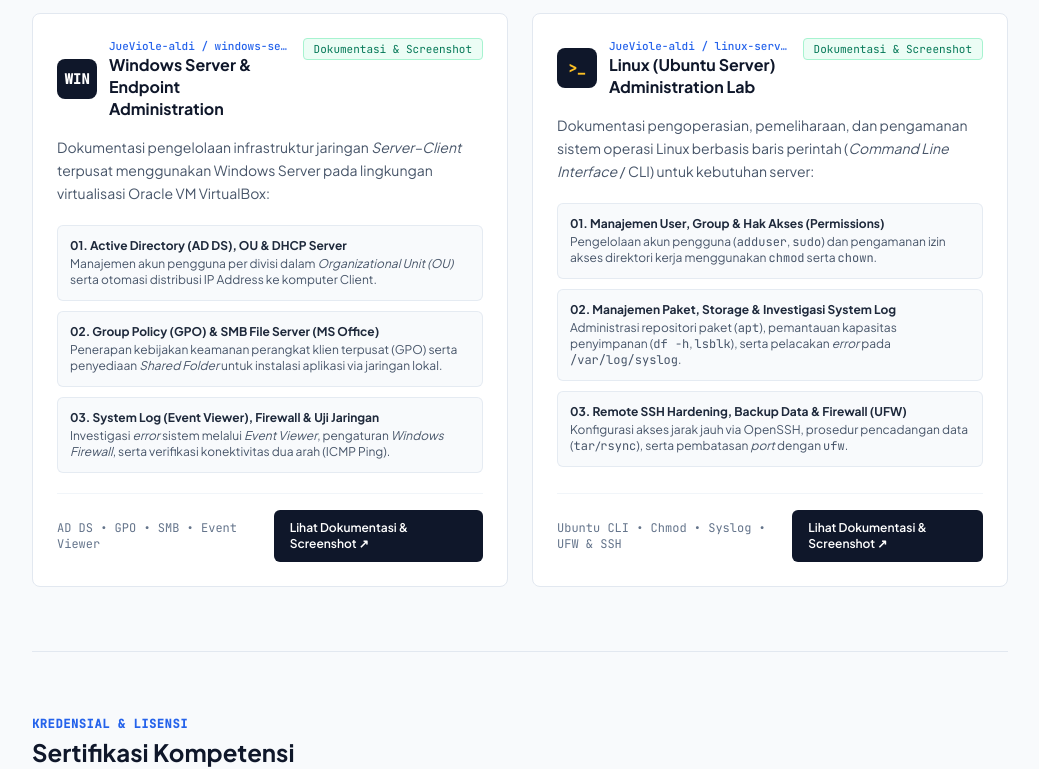
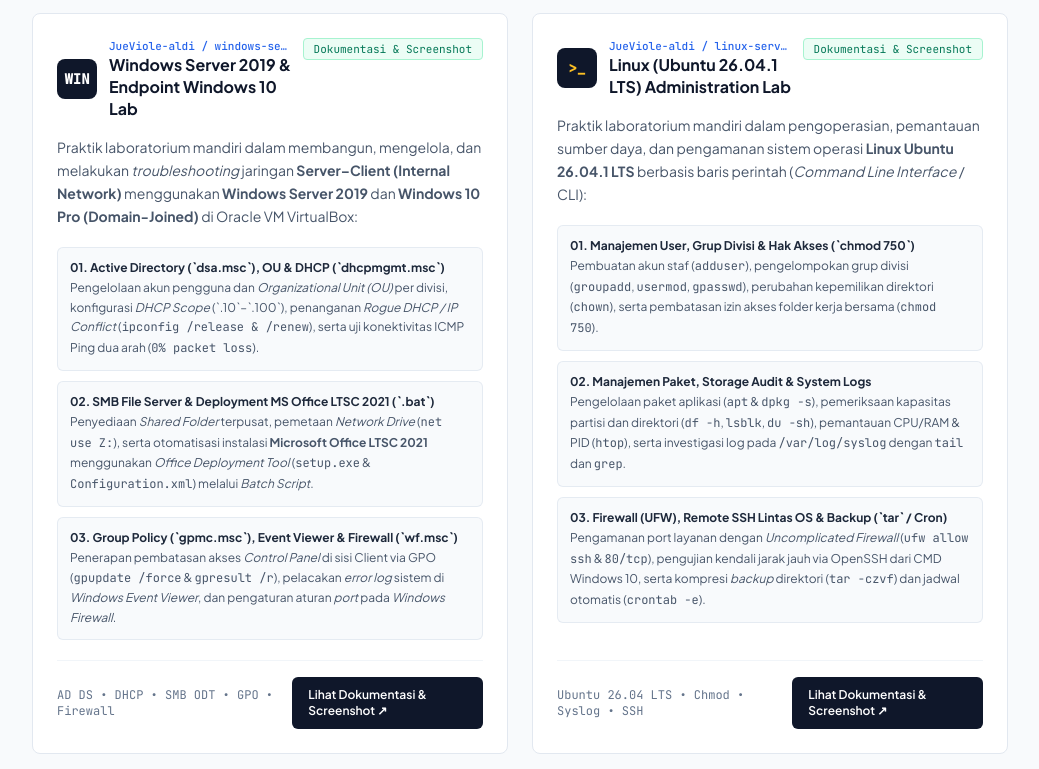
Before and after one commit to JueViole-aldi/JueViole-aldi.github.io, a plain HTML site: page index.html in a window 1280 px wide. Shown: the part 2611-3380 px from the top of the page, without its empty margins (120-1159 px from the left). Drawn offline with nearby package versions, Linux system fonts and the light colour scheme.

Commit message:
Update index.html

```diff
--- a/index.html
+++ b/index.html
@@ -247,10 +247,11 @@
                 </a>
             </div>
 
-          <!-- 2 Kartu Dokumentasi Repository Utama (Sudah Diperbaiki untuk Layar HP) -->
+
+            <!-- 2 Kartu Dokumentasi Repository Utama (Dengan Rincian Lengkap) -->
             <div class="grid grid-cols-1 md:grid-cols-2 gap-6">
 
-                <!-- Repo 1: Windows Server Home Lab -->
+                <!-- Repo 1: Windows Server 2019 & Win 10 Home Lab -->
                 <article class="min-w-0 bg-white rounded-lg border border-slate-200 p-5 sm:p-6 flex flex-col justify-between space-y-5">
                     <div class="space-y-4">
                         <div class="flex flex-col sm:flex-row sm:items-start justify-between gap-2.5">
@@ -260,7 +261,7 @@
                                 </div>
                                 <div class="min-w-0">
                                     <span class="block text-[11px] font-mono text-blue-600 font-medium truncate">JueViole-aldi / windows-server-homelab</span>
-                                    <h4 class="text-base font-bold text-slate-900 leading-snug">Windows Server & Endpoint Administration</h4>
+                                    <h4 class="text-base font-bold text-slate-900 leading-snug">Windows Server 2019 & Endpoint Windows 10 Lab</h4>
                                 </div>
                             </div>
                             <span class="self-start text-[11px] font-mono bg-emerald-50 text-emerald-700 border border-emerald-200 px-2.5 py-0.5 rounded whitespace-nowrap flex-shrink-0">
@@ -269,35 +270,35 @@
                         </div>
 
                         <p class="text-sm text-slate-600 leading-relaxed">
-                            Dokumentasi pengelolaan infrastruktur jaringan <em>Server–Client</em> terpusat menggunakan Windows Server pada lingkungan virtualisasi Oracle VM VirtualBox:
+                            Praktik laboratorium mandiri dalam membangun, mengelola, dan melakukan <em>troubleshooting</em> jaringan <strong>Server–Client (Internal Network)</strong> menggunakan <strong>Windows Server 2019</strong> dan <strong>Windows 10 Pro (Domain-Joined)</strong> di Oracle VM VirtualBox:
                         </p>
 
-                        <!-- 3 Kelompok Modul Inti Windows Server -->
+                        <!-- 3 Kelompok Modul Detail Windows Server -->
                         <div class="space-y-2.5 pt-1">
                             <div class="p-3 rounded-md bg-slate-50 border border-slate-200/80">
-                                <p class="text-xs font-bold text-slate-800">01. Active Directory (AD DS), OU & DHCP Server</p>
-                                <p class="text-xs text-slate-600 mt-0.5">Manajemen akun pengguna per divisi dalam <em>Organizational Unit (OU)</em> serta otomasi distribusi IP Address ke komputer Client.</p>
+                                <p class="text-xs font-bold text-slate-800">01. Active Directory (`dsa.msc`), OU & DHCP (`dhcpmgmt.msc`)</p>
+                                <p class="text-xs text-slate-600 mt-0.5 leading-relaxed">Pengelolaan akun pengguna dan <em>Organizational Unit (OU)</em> per divisi, konfigurasi <em>DHCP Scope</em> (`.10`–`.100`), penanganan <em>Rogue DHCP / IP Conflict</em> (<code>ipconfig /release & /renew</code>), serta uji konektivitas ICMP Ping dua arah (<code>0% packet loss</code>).</p>
                             </div>
                             <div class="p-3 rounded-md bg-slate-50 border border-slate-200/80">
-                                <p class="text-xs font-bold text-slate-800">02. Group Policy (GPO) & SMB File Server (MS Office)</p>
-                                <p class="text-xs text-slate-600 mt-0.5">Penerapan kebijakan keamanan perangkat klien terpusat (GPO) serta penyediaan <em>Shared Folder</em> untuk instalasi aplikasi via jaringan lokal.</p>
+                                <p class="text-xs font-bold text-slate-800">02. SMB File Server & Deployment MS Office LTSC 2021 (`.bat`)</p>
+                                <p class="text-xs text-slate-600 mt-0.5 leading-relaxed">Penyediaan <em>Shared Folder</em> terpusat, pemetaan <em>Network Drive</em> (<code>net use Z:</code>), serta otomatisasi instalasi <strong>Microsoft Office LTSC 2021</strong> menggunakan <em>Office Deployment Tool</em> (<code>setup.exe</code> & <code>Configuration.xml</code>) melalui <em>Batch Script</em>.</p>
                             </div>
                             <div class="p-3 rounded-md bg-slate-50 border border-slate-200/80">
-                                <p class="text-xs font-bold text-slate-800">03. System Log (Event Viewer), Firewall & Uji Jaringan</p>
-                                <p class="text-xs text-slate-600 mt-0.5">Investigasi <em>error</em> sistem melalui <em>Event Viewer</em>, pengaturan <em>Windows Firewall</em>, serta verifikasi konektivitas dua arah (ICMP Ping).</p>
+                                <p class="text-xs font-bold text-slate-800">03. Group Policy (`gpmc.msc`), Event Viewer & Firewall (`wf.msc`)</p>
+                                <p class="text-xs text-slate-600 mt-0.5 leading-relaxed">Penerapan pembatasan akses <em>Control Panel</em> di sisi Client via GPO (<code>gpupdate /force</code> & <code>gpresult /r</code>), pelacakan <em>error log</em> sistem di <em>Windows Event Viewer</em>, dan pengaturan aturan <em>port</em> pada <em>Windows Firewall</em>.</p>
                             </div>
                         </div>
                     </div>
 
                     <div class="pt-4 border-t border-slate-100 flex flex-col sm:flex-row sm:items-center justify-between gap-3">
-                        <span class="text-xs font-mono text-slate-500">AD DS • GPO • SMB • Event Viewer</span>
+                        <span class="text-xs font-mono text-slate-500">AD DS • DHCP • SMB ODT • GPO • Firewall</span>
                         <a href="https://github.com/JueViole-aldi/windows-server-homelab" target="_blank" class="inline-flex items-center justify-center gap-1.5 text-xs font-semibold bg-slate-900 text-white px-4 py-2.5 rounded-md hover:bg-slate-800 transition w-full sm:w-auto">
                             Lihat Dokumentasi & Screenshot ↗
                         </a>
                     </div>
                 </article>
 
-                <!-- Repo 2: Linux Server Administration -->
+                <!-- Repo 2: Linux Ubuntu 26.04.1 LTS Administration -->
                 <article class="min-w-0 bg-white rounded-lg border border-slate-200 p-5 sm:p-6 flex flex-col justify-between space-y-5">
                     <div class="space-y-4">
                         <div class="flex flex-col sm:flex-row sm:items-start justify-between gap-2.5">
@@ -307,7 +308,7 @@
                                 </div>
                                 <div class="min-w-0">
                                     <span class="block text-[11px] font-mono text-blue-600 font-medium truncate">JueViole-aldi / linux-server-administration</span>
-                                    <h4 class="text-base font-bold text-slate-900 leading-snug">Linux (Ubuntu Server) Administration Lab</h4>
+                                    <h4 class="text-base font-bold text-slate-900 leading-snug">Linux (Ubuntu 26.04.1 LTS) Administration Lab</h4>
                                 </div>
                             </div>
                             <span class="self-start text-[11px] font-mono bg-emerald-50 text-emerald-700 border border-emerald-200 px-2.5 py-0.5 rounded whitespace-nowrap flex-shrink-0">
@@ -316,28 +317,28 @@
                         </div>
 
                         <p class="text-sm text-slate-600 leading-relaxed">
-                            Dokumentasi pengoperasian, pemeliharaan, dan pengamanan sistem operasi Linux berbasis baris perintah (<em>Command Line Interface</em> / CLI) untuk kebutuhan server:
+                            Praktik laboratorium mandiri dalam pengoperasian, pemantauan sumber daya, dan pengamanan sistem operasi <strong>Linux Ubuntu 26.04.1 LTS</strong> berbasis baris perintah (<em>Command Line Interface</em> / CLI):
                         </p>
 
-                        <!-- 3 Kelompok Modul Inti Linux Server -->
+                        <!-- 3 Kelompok Modul Detail Linux Server -->
                         <div class="space-y-2.5 pt-1">
                             <div class="p-3 rounded-md bg-slate-50 border border-slate-200/80">
-                                <p class="text-xs font-bold text-slate-800">01. Manajemen User, Group & Hak Akses (Permissions)</p>
-                                <p class="text-xs text-slate-600 mt-0.5">Pengelolaan akun pengguna (<code>adduser</code>, <code>sudo</code>) dan pengamanan izin akses direktori kerja menggunakan <code>chmod</code> serta <code>chown</code>.</p>
+                                <p class="text-xs font-bold text-slate-800">01. Manajemen User, Grup Divisi & Hak Akses (`chmod 750`)</p>
+                                <p class="text-xs text-slate-600 mt-0.5 leading-relaxed">Pembuatan akun staf (<code>adduser</code>), pengelompokan grup divisi (<code>groupadd</code>, <code>usermod</code>, <code>gpasswd</code>), perubahan kepemilikan direktori (<code>chown</code>), serta pembatasan izin akses folder kerja bersama (<code>chmod 750</code>).</p>
                             </div>
                             <div class="p-3 rounded-md bg-slate-50 border border-slate-200/80">
-                                <p class="text-xs font-bold text-slate-800">02. Manajemen Paket, Storage & Investigasi System Log</p>
-                                <p class="text-xs text-slate-600 mt-0.5">Administrasi repositori paket (<code>apt</code>), pemantauan kapasitas penyimpanan (<code>df -h</code>, <code>lsblk</code>), serta pelacakan <em>error</em> pada <code>/var/log/syslog</code>.</p>
+                                <p class="text-xs font-bold text-slate-800">02. Manajemen Paket, Storage Audit & System Logs</p>
+                                <p class="text-xs text-slate-600 mt-0.5 leading-relaxed">Pengelolaan paket aplikasi (<code>apt</code> & <code>dpkg -s</code>), pemeriksaan kapasitas partisi dan direktori (<code>df -h</code>, <code>lsblk</code>, <code>du -sh</code>), pemantauan CPU/RAM & PID (<code>htop</code>), serta investigasi log pada <code>/var/log/syslog</code> dengan <code>tail</code> dan <code>grep</code>.</p>
                             </div>
                             <div class="p-3 rounded-md bg-slate-50 border border-slate-200/80">
-                                <p class="text-xs font-bold text-slate-800">03. Remote SSH Hardening, Backup Data & Firewall (UFW)</p>
-                                <p class="text-xs text-slate-600 mt-0.5">Konfigurasi akses jarak jauh via OpenSSH, prosedur pencadangan data (<code>tar</code>/<code>rsync</code>), serta pembatasan <em>port</em> dengan <code>ufw</code>.</p>
+                                <p class="text-xs font-bold text-slate-800">03. Firewall (UFW), Remote SSH Lintas OS & Backup (`tar` / Cron)</p>
+                                <p class="text-xs text-slate-600 mt-0.5 leading-relaxed">Pengamanan port layanan dengan <em>Uncomplicated Firewall</em> (<code>ufw allow ssh</code> & <code>80/tcp</code>), pengujian kendali jarak jauh via OpenSSH dari CMD Windows 10, serta kompresi <em>backup</em> direktori (<code>tar -czvf</code>) dan jadwal otomatis (<code>crontab -e</code>).</p>
                             </div>
                         </div>
                     </div>
 
                     <div class="pt-4 border-t border-slate-100 flex flex-col sm:flex-row sm:items-center justify-between gap-3">
-                        <span class="text-xs font-mono text-slate-500">Ubuntu CLI • Chmod • Syslog • UFW & SSH</span>
+                        <span class="text-xs font-mono text-slate-500">Ubuntu 26.04 LTS • Chmod • Syslog • SSH</span>
                         <a href="https://github.com/JueViole-aldi/linux-server-administration" target="_blank" class="inline-flex items-center justify-center gap-1.5 text-xs font-semibold bg-slate-900 text-white px-4 py-2.5 rounded-md hover:bg-slate-800 transition w-full sm:w-auto">
                             Lihat Dokumentasi & Screenshot ↗
                         </a>
```
